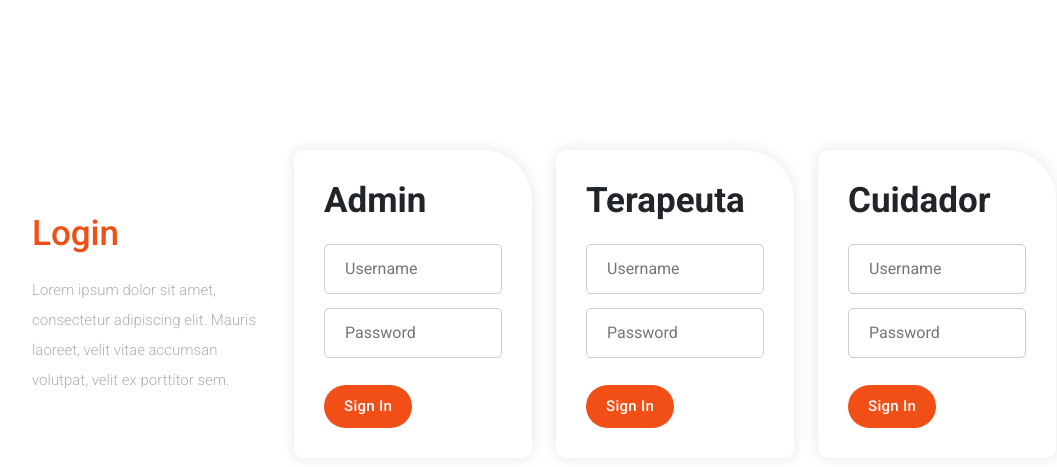
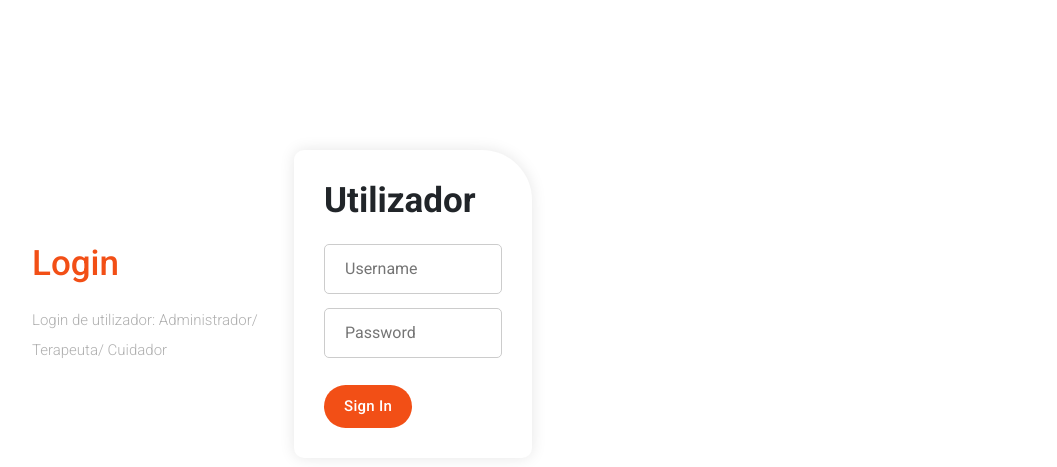
Before and after one commit to bcjorge/rehabsim, a PHP site: page /login.php in a window 1280 px wide. Shown: the part 100-567 px from the top of the page, without its empty margins (96-1153 px from the left). Run offline with PHP 8.4, Linux system fonts and the light colour scheme; some libraries are stand-ins or nearby versions.

Commit message:
login com apenas utilizador

```diff
--- a/rehabsim/login.php
+++ b/rehabsim/login.php
@@ -68,32 +68,12 @@ https://templatemo.com/tm-570-chain-app-dev
       <div class="col-lg-3">
         <div class="infoLogin">
           <h4 class="h4-login">Login</h4>
-          <p>Lorem ipsum dolor sit amet, consectetur adipiscing elit. Mauris laoreet, velit vitae accumsan volutpat, velit ex porttitor sem.</p>
+          <p>Login de utilizador: Administrador/ Terapeuta/ Cuidador</p>
         </div>
       </div>
       <div class="col-lg-3">
         <div class="service-item">
-          <h4>Admin</h4>
-          <form class="login">
-            <input type="text" placeholder="Username">
-            <input type="password" placeholder="Password">
-            <div class="gradient-button LogButton"><a href="login.php">Sign In</a></div>
-          </form>
-        </div>
-      </div>
-      <div class="col-lg-3">
-        <div class="service-item">
-          <h4>Terapeuta</h4>
-          <form class="login">
-            <input type="text" placeholder="Username">
-            <input type="password" placeholder="Password">
-            <div class="gradient-button LogButton"><a href="pag_terapeuta.php">Sign In</a></div>
-          </form>
-        </div>
-      </div>
-      <div class="col-lg-3">
-        <div class="service-item">
-          <h4>Cuidador</h4>
+          <h4>Utilizador</h4>
           <form class="login">
             <input type="text" placeholder="Username">
             <input type="password" placeholder="Password">
--- a/rehabsim/perfil_paciente.php
+++ b/rehabsim/perfil_paciente.php
@@ -71,7 +71,7 @@
     </div>
     <div class="containerBlocks">
         <div class="profile">
-            <h4>Informação do Utilizador</h4>
+            <h4>Informação do Paciente</h4>
             <div class="row">
                 <div class="column c1">
                     <input type="text" placeholder="Nome">
```
